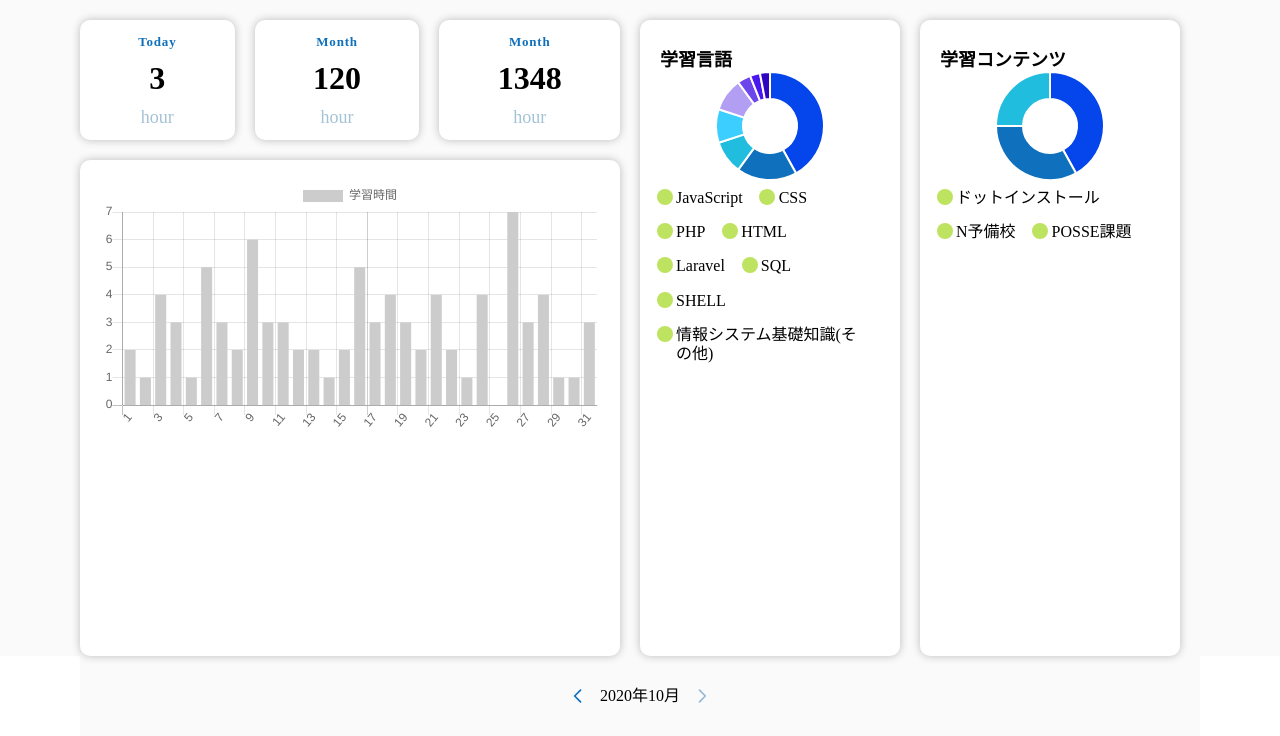
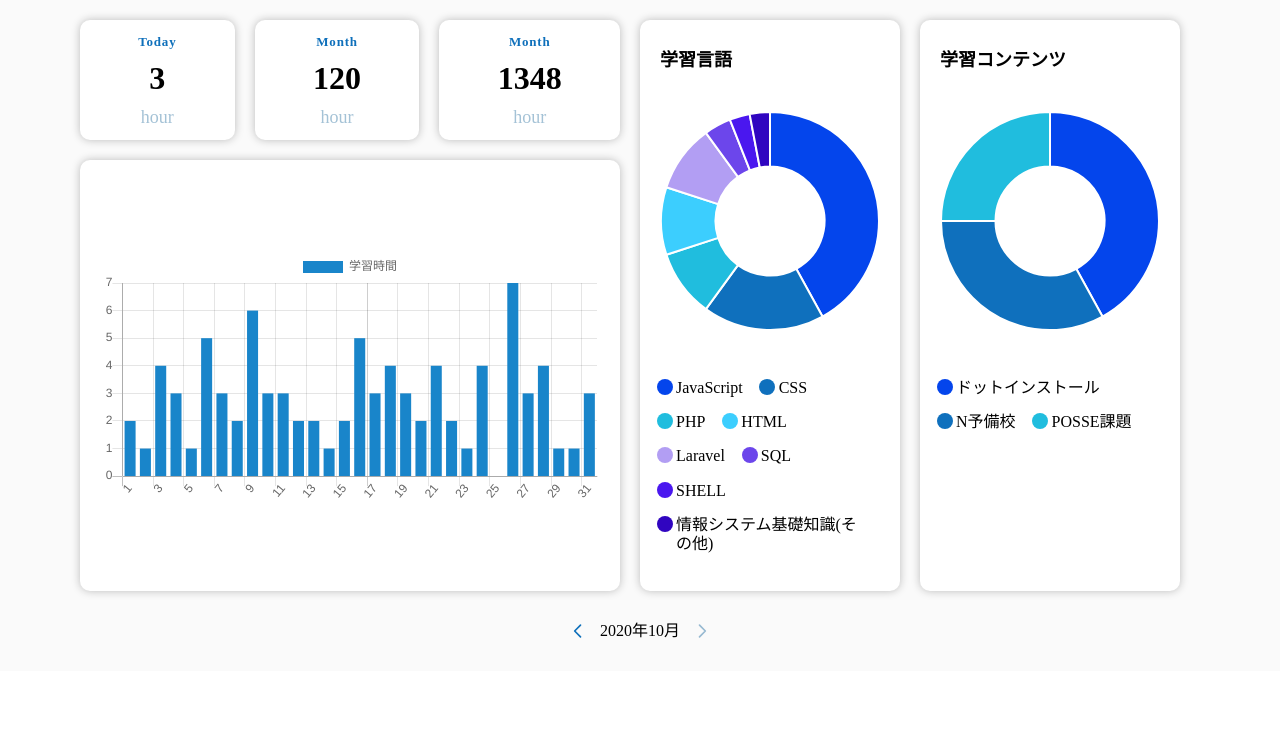
Before and after one commit to posse-ap/gen2.0-andmatcha, a PHP site: page / in a window 1280 px wide. Shown: the part 64-800 px from the top of the page. Run offline with PHP 8.4, Linux system fonts and the light colour scheme; some libraries are stand-ins or nearby versions.

Commit message:
一時保存

```diff
--- a/chart-setting.js
+++ b/chart-setting.js
@@ -8,7 +8,7 @@
         labels: [1, 2, 3, 4, 5, 6, 7, 8, 9, 10, 11, 12, 13, 14, 15, 16, 17, 18, 19, 20, 21, 22, 23, 24, 25, 26, 27, 28, 29, 30, 31],
         datasets: [{label: '学習時間',
         data: [2, 1, 4, 3, 1, 5, 3, 2, 6, 3, 3, 2, 2, 1, 2, 5, 3, 4, 3, 2, 4, 2, 1, 4, 0, 7, 3, 4, 1, 1, 3],
-        backgroundColor: '#ccc',
+        backgroundColor: '#1985CA',
     }],
     },
     options: {}
--- a/index.css
+++ b/index.css
@@ -2,10 +2,12 @@ html {
     height: 100%;
     margin: 0;
 }
+
 body {
     width: 100%;
     height: calc(100% - 144px);
 }
+
 /* ヘッダー */
 .header_button {
     position: fixed;
@@ -18,9 +20,11 @@ body {
     border-radius: 20px;
     z-index: 3;
 }
+
 .header_button span {
     margin: auto 60px;
 }
+
 .header {
     width: 100%;
     position: fixed;
@@ -30,13 +34,16 @@ body {
     height: 64px;
     background-color: #fff;
 }
+
 .header_logo_container {
     width: 100px;
     margin: auto 0 auto 50px;
 }
+
 .header_logo_container img {
     width: 100%;
 }
+
 .header_week {
     color: #a5a5a5;
     margin: auto 30px;
@@ -45,13 +52,14 @@ body {
 }
 
 /* メインコンテンツ */
-.main {
+.main_div {
     margin-top: 64px;
     padding: 20px 80px 0;
     width: 100%;
-    height: 100%;
+    height: fit-content;
     background-color: #fafafa;
 }
+
 /* メインコンテンツ > モーダル */
 .modal_background {
     position: absolute;
@@ -64,6 +72,7 @@ body {
     visibility: visible;
     opacity: 0.5;
 }
+
 .modal_wrapper {
     position: absolute;
     max-width: 960px;
@@ -77,6 +86,7 @@ body {
     visibility: visible;
     opacity: 1;
 }
+
 .close_button {
     position: absolute;
     top: 25px;
@@ -89,6 +99,7 @@ body {
     border-radius: 50%;
     z-index: 6;
 }
+
 /* メインコンテンツ > モーダル > ロード中の画面 */
 .loading {
     position: absolute;
@@ -102,6 +113,7 @@ body {
     visibility: visible;
     opacity: 1;
 }
+
 .loading_circle {
     position: absolute;
     width: 100px;
@@ -115,6 +127,7 @@ body {
     animation-iteration-count: infinite;
     animation-timing-function: linear;
 }
+
 .loading_circle_inner {
     position: absolute;
     width: 80px;
@@ -124,6 +137,7 @@ body {
     left: calc(50% - 40px);
     border-radius: 50%;
 }
+
 .loading_square {
     position: absolute;
     z-index: 6;
@@ -133,14 +147,17 @@ body {
     left: 50%;
     background-color: #fff;
 }
+
 @keyframes loadingAnime {
     from {
         transform: rotate(-180deg);
     }
+
     to {
         transform: rotate(180deg);
     }
 }
+
 /* メインコンテンツ > モーダル > 完了画面 */
 .done {
     position: absolute;
@@ -158,9 +175,11 @@ body {
     align-items: center;
     justify-content: center;
 }
+
 .awesome {
     color: #BDE360;
 }
+
 .done_checkbox {
     width: 60px;
     border-radius: 50%;
@@ -168,15 +187,18 @@ body {
     color: #fff;
     margin: 15px 0 30px 0;
 }
+
 .done_text {
     font-size: 18px;
     text-align: center;
 }
+
 .done_text br {
     display: block;
     content: "";
     height: 6px;
 }
+
 /* メインコンテンツ > モーダル > モーダルのトップ画面 */
 .modal {
     position: absolute;
@@ -194,6 +216,7 @@ body {
     visibility: visible;
     opacity: 1;
 }
+
 .post_button {
     position: absolute;
     width: 360px;
@@ -205,13 +228,16 @@ body {
     border-radius: 50px;
     color: #fff;
 }
+
 .modal_box {
     width: 50%;
     height: calc(100% - 50px);
 }
+
 .modal_contents {
     margin: 30px 0;
 }
+
 .option {
     display: inline-flex;
     padding: 10px;
@@ -223,6 +249,7 @@ body {
     border-radius: 25px;
     cursor: pointer;
 }
+
 .modal_contents_share {
     display: flex;
     align-items: center;
@@ -231,43 +258,52 @@ body {
     background-color: #fff;
     cursor: pointer;
 }
+
 .modal_contents_share input {
     display: none;
 }
+
 .modal_contents p {
     font-size: 12px;
     font-weight: 600;
     margin: 10px 0;
 }
+
 .modal_contents input {
     width: 100%;
     background-color: #F5F5F8;
     border-radius: 10px;
 }
+
 .input_date {
     height: 50px;
 }
+
 .input_hour {
     height: 50px;
 }
+
 .input_comment {
     width: 100%;
     height: 200px;
     background-color: #F5F5F8;
     border-radius: 10px;
 }
+
 .checkbox_svg {
     width: 20px;
     color: #fff;
     background-color: #ccc;
     border-radius: 50%;
 }
+
 .checkbox_share_svg {
     width: 30px;
     color: #fff;
     background-color: #ccc;
     border-radius: 50%;
 }
+
 .text_share {
     margin: 0 10px;
     font-size: 12px;
@@ -280,6 +316,7 @@ body {
     gap: 20px;
     height: 100%;
 }
+
 .main_contents_first_block {
     width: calc(50% - 20px);
     display: flex;
@@ -287,12 +324,14 @@ body {
     gap: 20px;
     max-height: 100%;
 }
+
 .main_left_top {
     height: 120px;
     display: flex;
     flex-direction: row;
     gap: 20px;
 }
+
 .main_left_top_panel {
     border-radius: 10px;
     flex-grow: 1;
@@ -300,25 +339,32 @@ body {
     box-shadow: 0 0 8px #bbb;
     padding: 15px;
 }
+
 .main_left_top_panel p {
     text-align: center;
 }
+
 .time_title {
     font-weight: 700;
     font-size: 13px;
     letter-spacing: 0.06em;
     color: #0f70bb;
 }
+
 .time_number {
     font-size: 32px;
     font-weight: 900;
     margin: 10px 0;
 }
+
 .time_hour {
     font-size: 18px;
     color: #a4c2d6;
 }
+
 .main_left_bottom {
+    display: flex;
+    align-items: center;
     height: 100%;
     border-radius: 10px;
     box-shadow: 0 0 8px #bbb;
@@ -327,14 +373,10 @@ body {
     width: 100%;
     background-color: #fff;
 }
+
 .barchart_container {
     width: 100%;
-    height: 100%;
-}
-.barchart_container img {
-    width: 100%;
-    height: 100%;
-    object-fit: contain;
+    height: fit-content;
 }
 
 .main_contents_second_block {
@@ -344,37 +386,48 @@ body {
     gap: 20px;
     max-height: 100%;
 }
+
 .main_right {
     width: 50%;
     border-radius: 10px;
     box-shadow: 0 0 8px #bbb;
     padding: 30px 20px;
     background-color: #fff;
-    height: 100%;
 }
+
 .main_right_title {
     font-size: 18px;
     font-weight: 600;
 }
+
 .doughnutchart_container {
     width: 100%;
+    height: 300px;
     max-height: 300px;
+    position: relative;
+    overflow: hidden;
 }
-.doughnutchart_container canvas {
-    max-width: 100%;
-    margin: 0 auto;
+
+.chart_area {
+    position: absolute;
+    top: 50%;
+    left: 50%;
+    transform: translateX(-50%) translateY(-50%);
+    width: 200%;
 }
+
 .legend {
     width: 100%;
 }
+
 .legend_item {
     display: inline-block;
     margin: 0.5em 1em;
     position: relative;
 }
+
 .legend_item::before {
     content: " ";
-    background-color: #BDE360;
     border-radius: 50%;
     display: block;
     width: 1em;
@@ -383,6 +436,30 @@ body {
     top: 0;
     left: -1.2em;
 }
+.legend_item_index1::before {
+    background-color: #0445EC;
+}
+.legend_item_index2::before {
+    background-color: #0F70BD;
+}
+.legend_item_index3::before {
+    background-color: #20BDDE;
+}
+.legend_item_index4::before {
+    background-color: #3CCEFE;
+}
+.legend_item_index5::before {
+    background-color: #B29EF3;
+}
+.legend_item_index6::before {
+    background-color: #6C46EB;
+}
+.legend_item_index7::before {
+    background-color: #4A17EF;
+}
+.legend_item_index8::before {
+    background-color: #3005C0;
+}
 
 .footer {
     -ms-flex-order: 3;
@@ -390,20 +467,24 @@ body {
     padding: auto;
     background-color: #fafafa;
 }
+
 .footer_calendar {
     height: 100%;
     display: flex;
     justify-content: center;
     align-items: center;
 }
+
 .month_box {
     display: inline-block;
     margin: 0 12px;
 }
-.prev_button, .next_button{
+
+.prev_button, .next_button {
     width: 20px;
     color: #0f70bb;
 }
+
 .inactive_button {
     color: #97B9D1;
 }
@@ -412,9 +493,11 @@ body {
 .clicked_option {
     background-color: #E7F5FF;
 }
+
 .clicked_checkbox {
     background-color: #0F70BD;
 }
+
 .hide {
     visibility: hidden;
     opacity: 0;
@@ -425,15 +508,19 @@ body {
     body {
         height: calc(100% + 224px);
     }
+
     .main_contents_wrapper {
         flex-direction: column;
     }
+
     .main_contents_first_block {
         width: 100%;
     }
+
     .main_contents_second_block {
         width: 100%;
     }
+
     .main_right {
         width: 50%;
     }
--- a/index.html
+++ b/index.html
@@ -19,7 +19,7 @@
         </div>
         <p class="header_week">4th week</p>
     </header>
-    <div class="main">
+    <div class="main_div">
 
         <!-- モーダル -->
         <div class="modal_background hide" id="modal_background"></div>
@@ -202,7 +202,6 @@
                 <div class="main_left_bottom">
                     <!-- ここ棒グラフ -->
                     <div class="barchart_container">
-                        <!-- <img src="./img/graph1.png"> -->
                         <canvas id="barChart"></canvas>
                     </div>
                 </div>
@@ -213,29 +212,29 @@
                     <p class="main_right_title">学習言語</p>
                     <div class="doughnutchart_container">
                         <!-- 円グラフエリア -->
-                        <canvas id="languagesChart" class="languages_chart"></canvas>
+                        <canvas id="languagesChart" class="chart_area"></canvas>
                     </div>
                     <ul class="legend">
-                        <li class="legend_item">JavaScript</li>
-                        <li class="legend_item">CSS</li>
-                        <li class="legend_item">PHP</li>
-                        <li class="legend_item">HTML</li>
-                        <li class="legend_item">Laravel</li>
-                        <li class="legend_item">SQL</li>
-                        <li class="legend_item">SHELL</li>
-                        <li class="legend_item">情報システム基礎知識(その他)</li>
+                        <li class="legend_item legend_item_index1">JavaScript</li>
+                        <li class="legend_item legend_item_index2">CSS</li>
+                        <li class="legend_item legend_item_index3">PHP</li>
+                        <li class="legend_item legend_item_index4">HTML</li>
+                        <li class="legend_item legend_item_index5">Laravel</li>
+                        <li class="legend_item legend_item_index6">SQL</li>
+                        <li class="legend_item legend_item_index7">SHELL</li>
+                        <li class="legend_item legend_item_index8">情報システム基礎知識(その他)</li>
                     </ul>
                 </div>
                 <div class="main_right">
                     <p class="main_right_title">学習コンテンツ</p>
                     <div class="doughnutchart_container">
                         <!-- 円グラフエリア -->
-                        <canvas id="contentsChart"></canvas>
+                        <canvas id="contentsChart" class="chart_area"></canvas>
                     </div>
                     <ul class="legend">
-                        <li class="legend_item">ドットインストール</li>
-                        <li class="legend_item">N予備校</li>
-                        <li class="legend_item">POSSE課題</li>
+                        <li class="legend_item legend_item_index1">ドットインストール</li>
+                        <li class="legend_item legend_item_index2">N予備校</li>
+                        <li class="legend_item legend_item_index3">POSSE課題</li>
                     </ul>
                 </div>
             </div>
```
Lines whose indentation alone changed are shown as unchanged.
